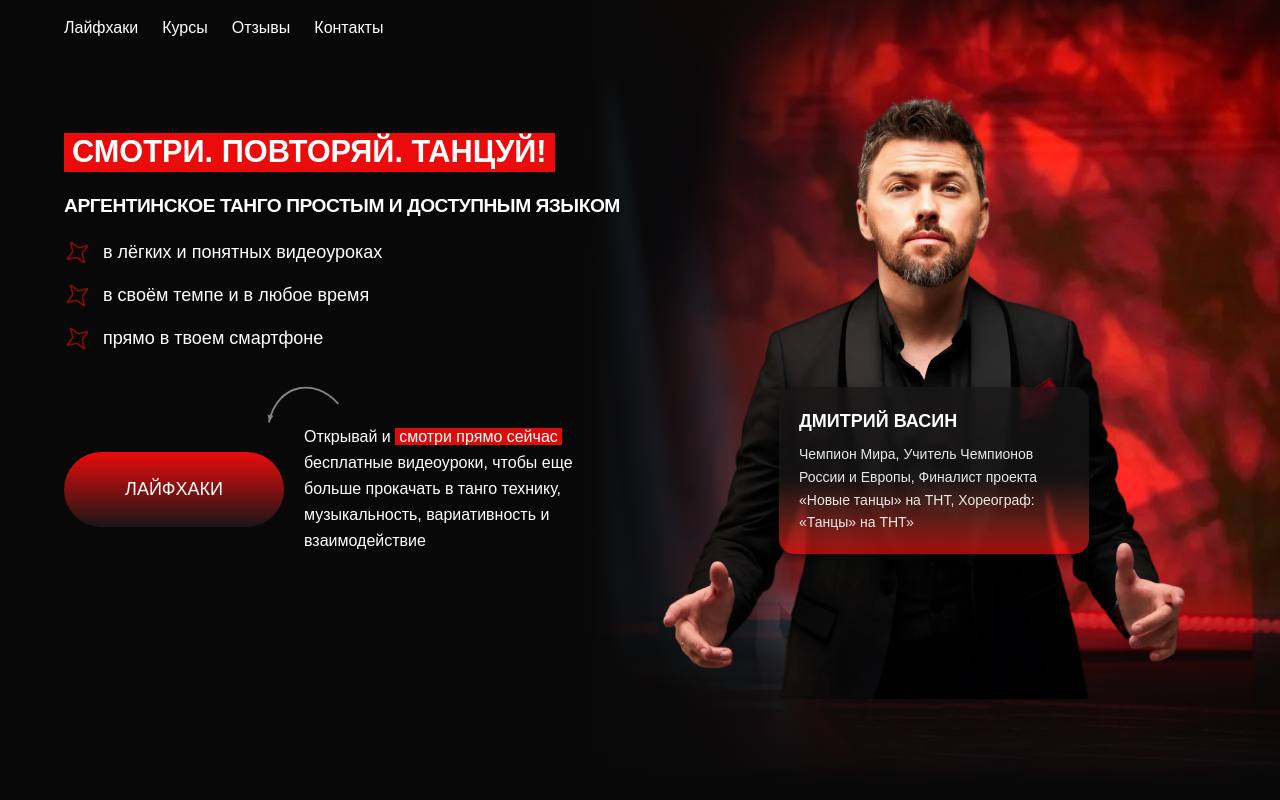
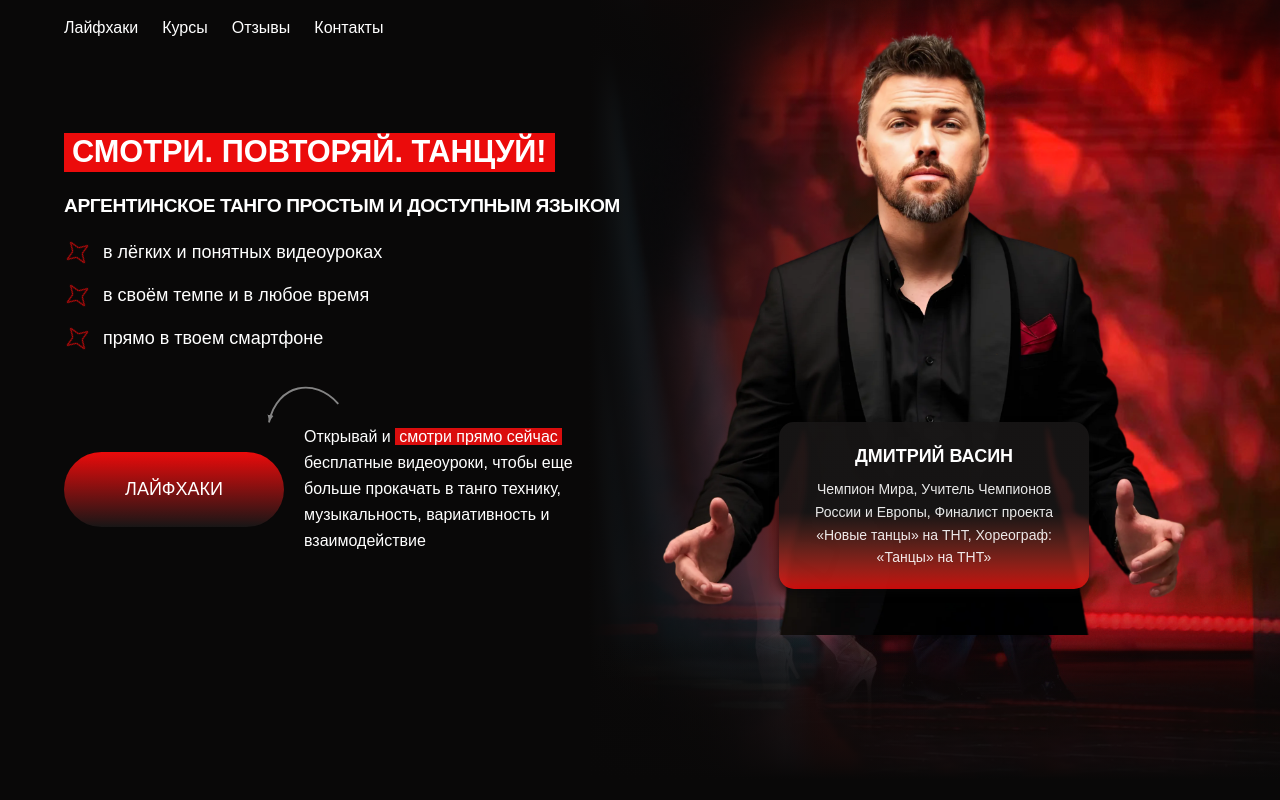
Before and after one commit to vityaglobalelite-ux/dmitryvasin, a Next.js app: page / in a window 1280 px wide. Shown: the top 800 px of the page. Built offline with nearby package versions, Linux system fonts and the light colour scheme; a web font is replaced by a local one.

Commit message:
main image fixes

```diff
--- a/src/components/landing/HeroSection.tsx
+++ b/src/components/landing/HeroSection.tsx
@@ -464,9 +464,12 @@ export function HeroSection() {
           </div>
 
           <div
-            className={`relative mx-auto flex h-full w-full max-w-[540px] flex-col overflow-visible md:max-w-[580px] lg:max-w-[620px] ${
+            className={`relative mx-auto flex h-full w-full max-w-[540px] -translate-y-10 flex-col overflow-visible md:max-w-[580px] md:-translate-y-16 lg:max-w-[620px] ${
               isOverlayElevated ? "z-50" : "z-10"
             }`}
+          >
+            <div
+              className="relative aspect-[628/734] w-full overflow-hidden"
               onMouseEnter={openAchievements}
               onMouseLeave={closeAchievements}
               onClick={toggleAchievements}
@@ -481,7 +484,6 @@ export function HeroSection() {
               aria-expanded={showAchievements}
               aria-label="Дмитрий Васин — показать достижения"
             >
-            <div className="relative aspect-[628/734] w-full overflow-hidden">
               <Image
                 src={assets.heroBadge}
                 alt="Дмитрий Васин"
@@ -492,7 +494,7 @@ export function HeroSection() {
               />
             </div>
 
-            <div className="pointer-events-none absolute bottom-[22%] left-1/2 z-10 w-[calc(100%-5.5rem)] max-w-[310px] -translate-x-1/2 rounded-[15px] bg-gradient-to-b from-[#181616]/75 from-[54%] to-[#eb0b0b]/70 p-4 shadow-[0_4px_8px_rgba(9,8,8,0.6)] backdrop-blur-[2px] md:p-5">
+            <div className="pointer-events-auto absolute bottom-[7%] left-1/2 z-10 w-[calc(100%-5.5rem)] max-w-[310px] -translate-x-1/2 select-text rounded-[15px] bg-gradient-to-b from-[#181616]/90 from-[54%] to-[#eb0b0b]/85 p-4 text-center shadow-[0_4px_8px_rgba(9,8,8,0.6)] backdrop-blur-[2px] md:p-5">
               <p className="text-lg font-semibold uppercase text-white">
                 Дмитрий Васин
               </p>
```
Lines whose indentation alone changed are shown as unchanged.
